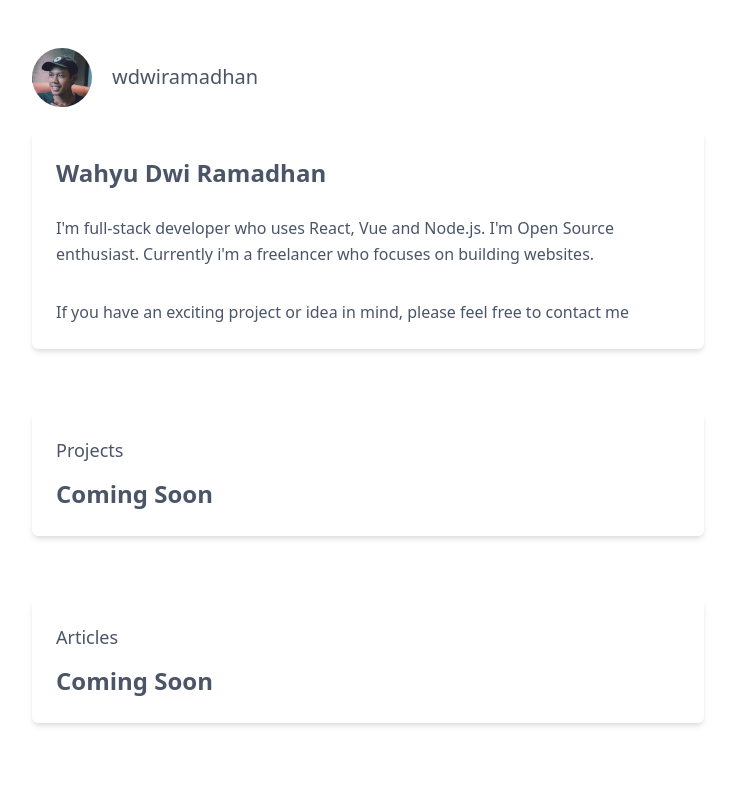
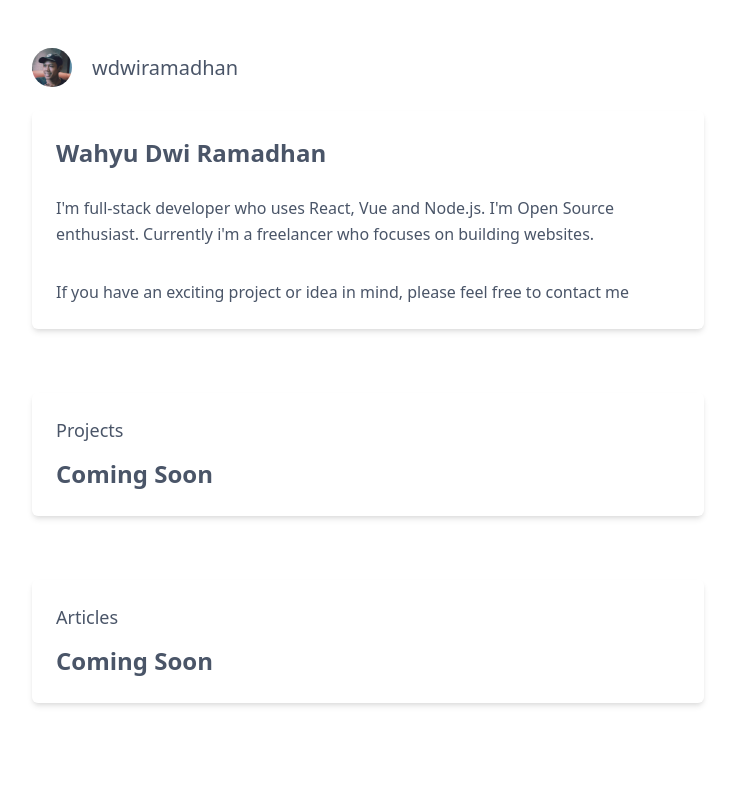
Before and after one commit to wdwiramadhan/wdwiramadhan, a Next.js app: page / in a window 1280 px wide. Shown: the top 800 px of the page, without its empty margins (272-1007 px from the left). Built offline with nearby package versions, Linux system fonts and the light colour scheme.

Commit message:
Update size profile

```diff
--- a/tailwind.config.js
+++ b/tailwind.config.js
@@ -6,7 +6,7 @@
   theme: {
     extend: {
       maxWidth: {
-        'avatar': '60px',
+        'avatar': '40px',
       }
     },
   },
```
